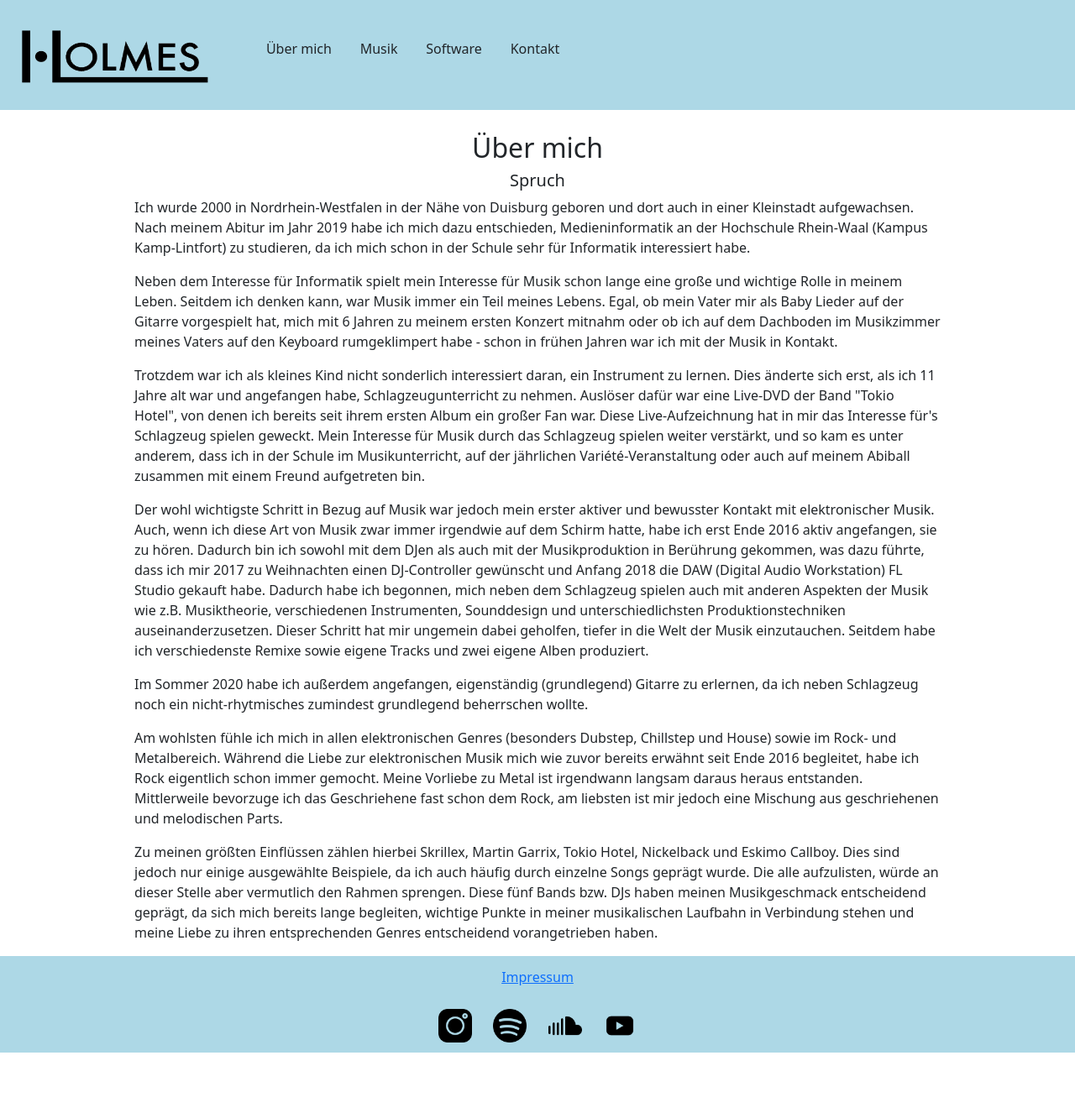
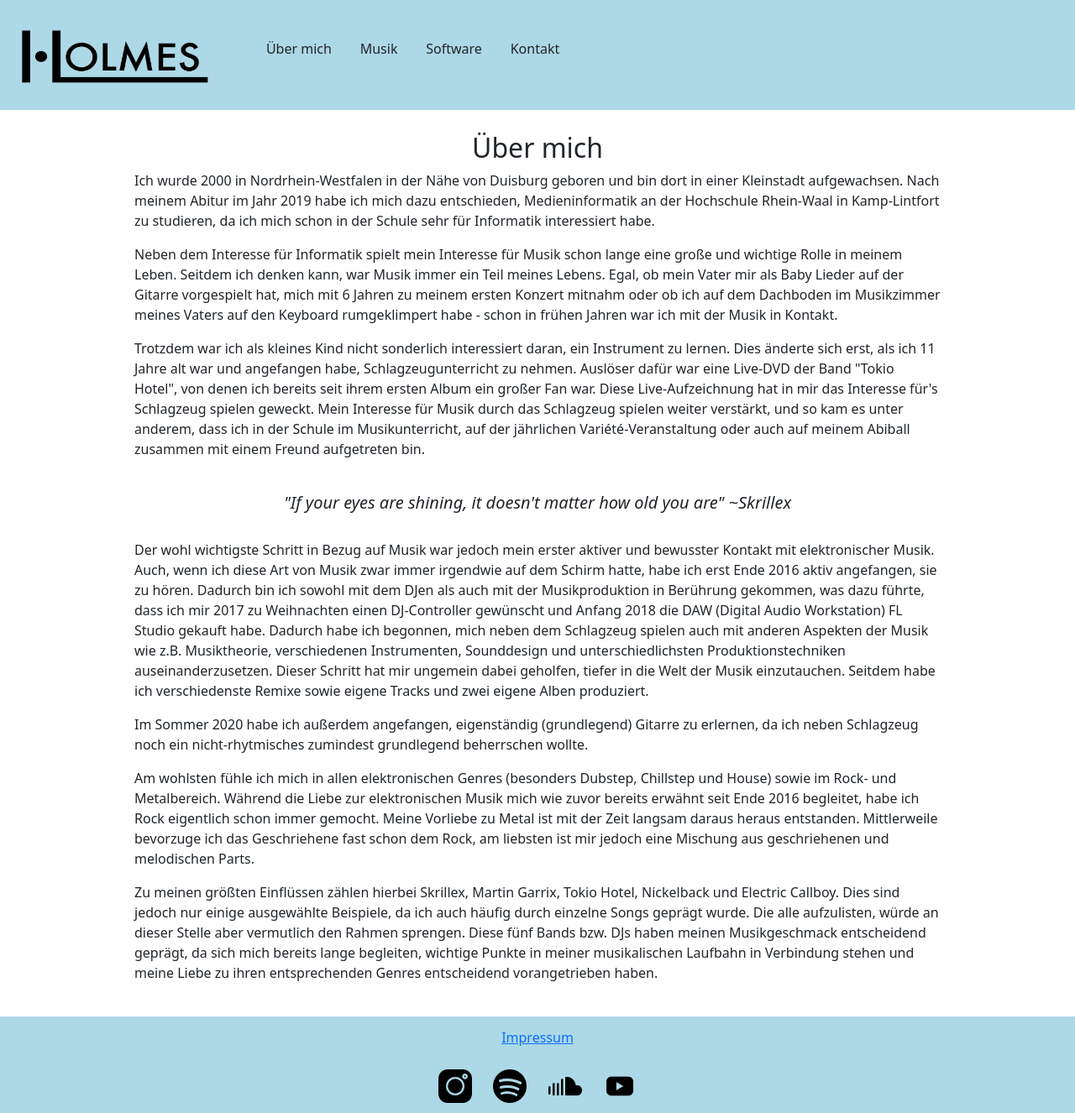
Before and after one commit to mikpipe/holmes-website, an Angular app in the folder holmes-website/: page /about in a window 1280 px wide. Shown: the whole page at 84% size. Before the commit the page ends 1254 px from the top, so only its background shows below. Built offline with nearby package versions, Linux system fonts and the light colour scheme.

Commit message:
About page content updated

```diff
--- a/holmes-website/src/app/about/about.component.html
+++ b/holmes-website/src/app/about/about.component.html
@@ -1,14 +1,11 @@
 <div>
     <h2 class="d-flex justify-content-center">Über mich</h2>
 
-    <h5 class="d-flex justify-content-center">Spruch</h5>
-
-
     <div class="d-flex justify-content-center">
         <p>
-            Ich wurde 2000 in Nordrhein-Westfalen in der Nähe von Duisburg geboren und dort auch in
+            Ich wurde 2000 in Nordrhein-Westfalen in der Nähe von Duisburg geboren und bin dort in
             einer Kleinstadt aufgewachsen. Nach meinem Abitur im Jahr 2019 habe ich mich dazu entschieden,
-            Medieninformatik an der Hochschule Rhein-Waal (Kampus Kamp-Lintfort) zu studieren,
+            Medieninformatik an der Hochschule Rhein-Waal in Kamp-Lintfort zu studieren,
             da ich mich schon in der Schule sehr für Informatik interessiert habe.
         </p>
     </div>
@@ -34,6 +31,10 @@
         </p>
     </div>
 
+    <br>
+    <h5 class="d-flex justify-content-center" id="cite">"If your eyes are shining, it doesn't matter how old you are" ~Skrillex </h5>
+    <br>
+
     <div class="d-flex justify-content-center">
         <p>
             Der wohl wichtigste Schritt in Bezug auf Musik war jedoch mein erster aktiver und bewusster Kontakt mit elektronischer
@@ -58,17 +59,19 @@
         <p>
             Am wohlsten fühle ich mich in allen elektronischen Genres (besonders Dubstep, Chillstep und House) sowie im Rock- und Metalbereich. Während die Liebe zur elektronischen
             Musik mich wie zuvor bereits erwähnt seit Ende 2016 begleitet, habe ich Rock eigentlich schon immer gemocht. Meine Vorliebe zu Metal
-            ist irgendwann langsam daraus heraus entstanden. Mittlerweile bevorzuge ich das Geschriehene fast schon dem Rock, am liebsten ist mir
+            ist mit der Zeit langsam daraus heraus entstanden. Mittlerweile bevorzuge ich das Geschriehene fast schon dem Rock, am liebsten ist mir
             jedoch eine Mischung aus geschriehenen und melodischen Parts.
         </p>
     </div>
 
     <div class="d-flex justify-content-center">
         <p>
-            Zu meinen größten Einflüssen zählen hierbei Skrillex, Martin Garrix, Tokio Hotel, Nickelback und Eskimo Callboy. Dies sind jedoch nur einige ausgewählte
+            Zu meinen größten Einflüssen zählen hierbei Skrillex, Martin Garrix, Tokio Hotel, Nickelback und Electric Callboy. Dies sind jedoch nur einige ausgewählte
             Beispiele, da ich auch häufig durch einzelne Songs geprägt wurde. Die alle aufzulisten, würde an dieser Stelle aber vermutlich den Rahmen sprengen.
             Diese fünf Bands bzw. DJs haben meinen Musikgeschmack entscheidend geprägt, da sich mich bereits lange begleiten, wichtige Punkte in
             meiner musikalischen Laufbahn in Verbindung stehen und meine Liebe zu ihren entsprechenden Genres entscheidend vorangetrieben haben.
         </p>
     </div>
+
+    <br>
 </div>
--- a/holmes-website/src/app/about/about.component.scss
+++ b/holmes-website/src/app/about/about.component.scss
@@ -6,3 +6,7 @@ p {
     width: 75%;
     align-content: center;
 }
+
+#cite {
+    font-style: oblique;
+}
```
